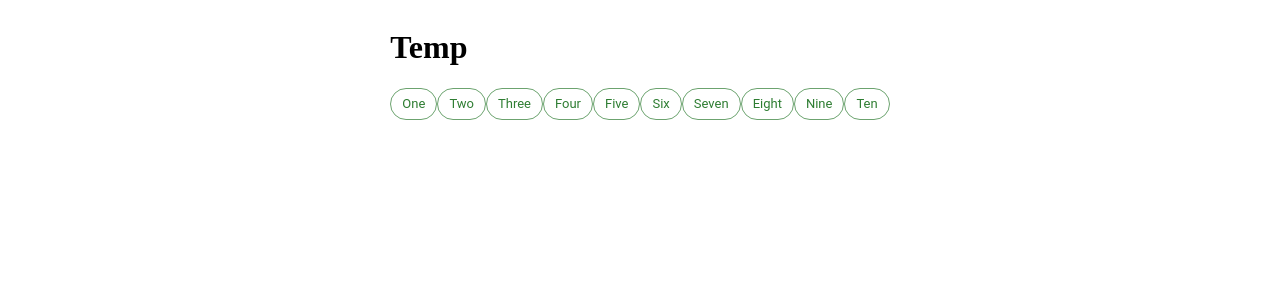
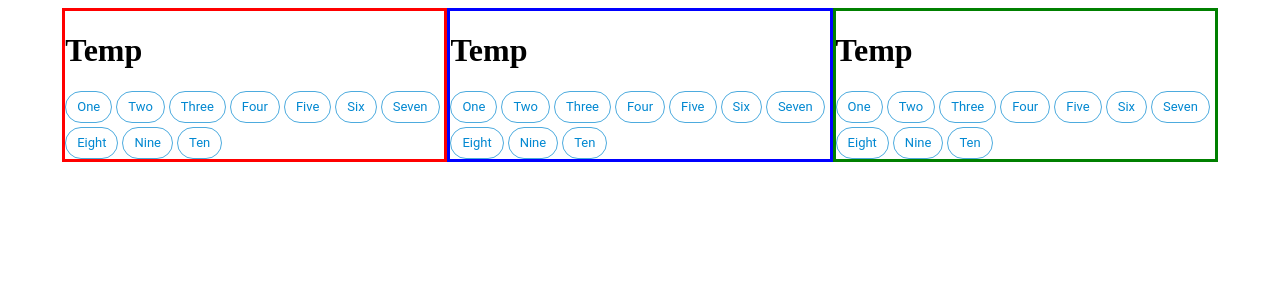
Before and after one commit to masaishi/web_CruzHacks2024, a Next.js app: page /temp in a window 1280 px wide. Shown: the top 300 px of the page. Built offline with nearby package versions, Linux system fonts and the light colour scheme.

Commit message:
Colored chips and added flexwrap behavior.

```diff
--- /dev/null
+++ b/src/components/chips.js
@@ -0,0 +1,72 @@
+import Box from '@mui/material/Box';
+import Table from '@mui/material/Table';
+import TableBody from '@mui/material/TableBody';
+import TableCell from '@mui/material/TableCell';
+import TableContainer from '@mui/material/TableContainer';
+import TableHead from '@mui/material/TableHead';
+import TableRow from '@mui/material/TableRow';
+import Paper from '@mui/material/Paper';
+
+import Chip from '@mui/material/Chip';
+import classes from '../styles/temp.module.css';
+
+const samples = [
+  'One',
+  'Two',
+  'Three',
+  'Four',
+  'Five',
+  'Six',
+  'Seven',
+  'Eight',
+  'Nine',
+  'Ten',
+];
+
+function createColoredChips(keywords) {
+  let chip_color = [];
+  let colored_chips = [];
+
+  keywords.forEach((element) => {
+    switch (element) {
+      case 'positive':
+        chip_color.push('success');
+        break;
+      case 'negative':
+        chip_color.push('error');
+        break;
+      default:
+        chip_color.push('info');
+    }
+  });
+
+  for (let i = 0; i < keywords.length; i++) {
+    colored_chips.push(
+      <Chip
+        label={keywords[i]}
+        variant='outlined'
+        color={chip_color[i]}
+        clickable
+      />
+    );
+  }
+  return colored_chips;
+}
+
+export default function Test({ res }) {
+  return (
+    <Box>
+      <h1>Temp</h1>
+      <Box
+        sx={{
+          display: 'flex',
+          flexWrap: 'wrap',
+          justifyContent: 'left',
+          gap: 0.5,
+        }}
+      >
+        {createColoredChips(samples)}
+      </Box>
+    </Box>
+  );
+}
--- a/src/pages/temp.js
+++ b/src/pages/temp.js
@@ -1,44 +1,18 @@
+import ColoredChips from '../components/chips';
 import Box from '@mui/material/Box';
-import Table from '@mui/material/Table';
-import TableBody from '@mui/material/TableBody';
-import TableCell from '@mui/material/TableCell';
-import TableContainer from '@mui/material/TableContainer';
-import TableHead from '@mui/material/TableHead';
-import TableRow from '@mui/material/TableRow';
-import Paper from '@mui/material/Paper';
 
-import Chip from '@mui/material/Chip';
-import classes from '../styles/temp.module.css';
-
-const samples = [
-  'One',
-  'Two',
-  'Three',
-  'Four',
-  'Five',
-  'Six',
-  'Seven',
-  'Eight',
-  'Nine',
-  'Ten',
-];
-
-// TODO create variable for pos/neut/neg to color. Create variables
-// in general.
-function createColoredChips(keywords) {
-  return keywords.map((keyword) => {
-    return <Chip label={keyword} variant='outlined' color='success' clickable/>;
-  });
-}
-
-// TODO flexwrap in Box and space out.
-export default function Test({ res }) {
+export default function temp() {
   return (
-    <Box sx={{ display: 'flex', justifyContent: 'center' }}>
-      <div className='main'>
-        <h1>Temp</h1>
-        {createColoredChips(samples)}
-      </div>
+    <Box display='flex' justifyContent='center' alignContent='space'>
+      <Box border='solid' borderColor='red' width='30%'>
+        <ColoredChips />
+      </Box>
+      <Box border='solid' borderColor='blue' width='30%'>
+        <ColoredChips />
+      </Box>
+      <Box border='solid' borderColor='green' width='30%'>
+        <ColoredChips />
+      </Box>
     </Box>
   );
 }
```
